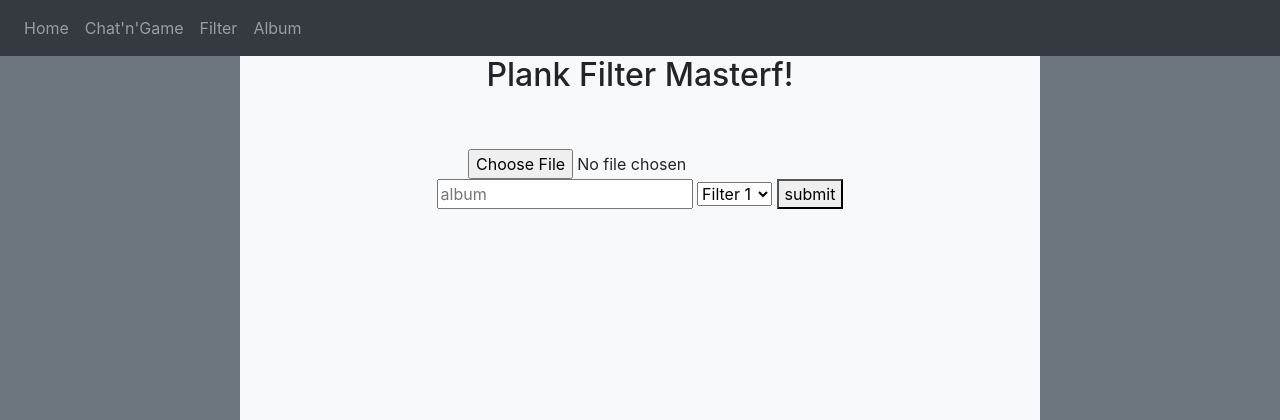
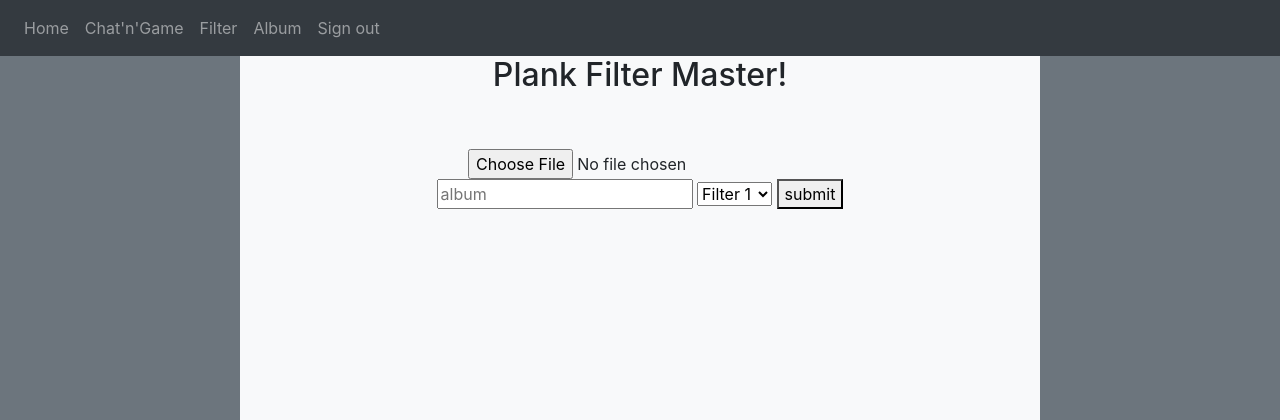
Before and after one commit to c135792468/plank-filter-master, a Flask app: page /filter in a window 1280 px wide. Shown: the top 420 px of the page. Run offline with Flask 2, Linux system fonts and the light colour scheme; the visitor is signed in with stand-in values (Sample User, id 1); some libraries are stand-ins or nearby versions.

Commit message:
Minor Fix
Deleted Index.html from Plank.html
Added signout option
Fix spelling in Index.html

```diff
--- a/app/routes.py
+++ b/app/routes.py
@@ -50,6 +50,10 @@ def register():
 
 	return render_template('register.html')
 
+@app.route('/endsession')
+def testimageinsert():
+	session.clear()
+	return render_template('home.html')
 
 @app.route('/filter', methods=['GET', 'POST'])
 def index():
--- a/app/templates/includes/navbar.html
+++ b/app/templates/includes/navbar.html
@@ -16,6 +16,8 @@
       <li class="nav-item">
         <a class="nav-link" href="/album">Album</a>
       </li>
+      <li class="nav-item">
+        <a class="nav-link" href="/endsession">Sign out</a>
       </li>
     </ul>
   </div>
--- a/app/templates/index.html
+++ b/app/templates/index.html
@@ -9,7 +9,7 @@
 		<div class="mx-auto container bg-light" style="width: 800px; height:1000px;">
 
 			<div class="text-center">
-			<h2>Plank Filter Masterf!<h2><br>
+			<h2>Plank Filter Master!<h2><br>
 			</div>
 
 			<form class="text-center" method="POST" name="upload" enctype="multipart/form-data" action="/filter">
--- a/app/templates/plank.html
+++ b/app/templates/plank.html
@@ -1,7 +1,6 @@
 {% extends 'layout.html' %}
 
 {% block body %}
-	{% include 'index.html' %}
 	</script>
     <!-- landing page -->
     <script src='https://cdnjs.cloudflare.com/ajax/libs/socket.io/1.4.8/socket.io.min.js'></script>
```
